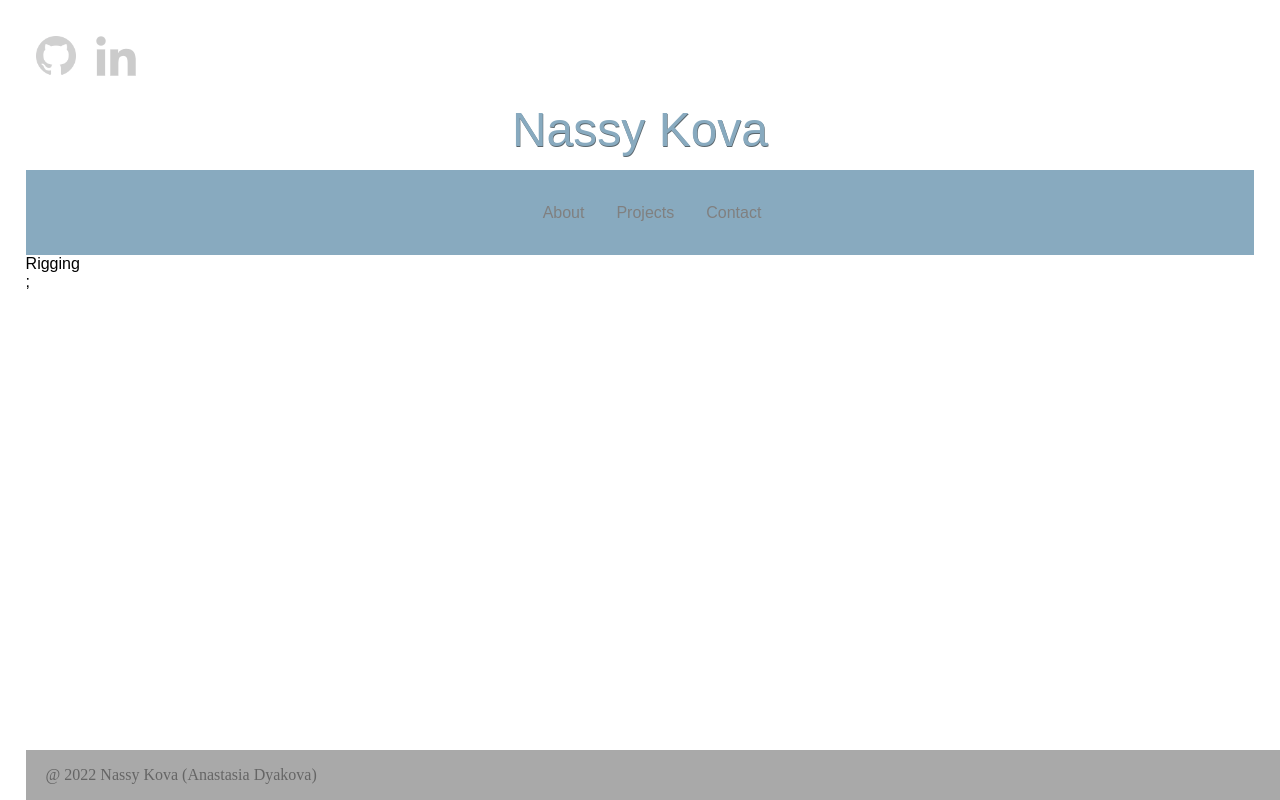
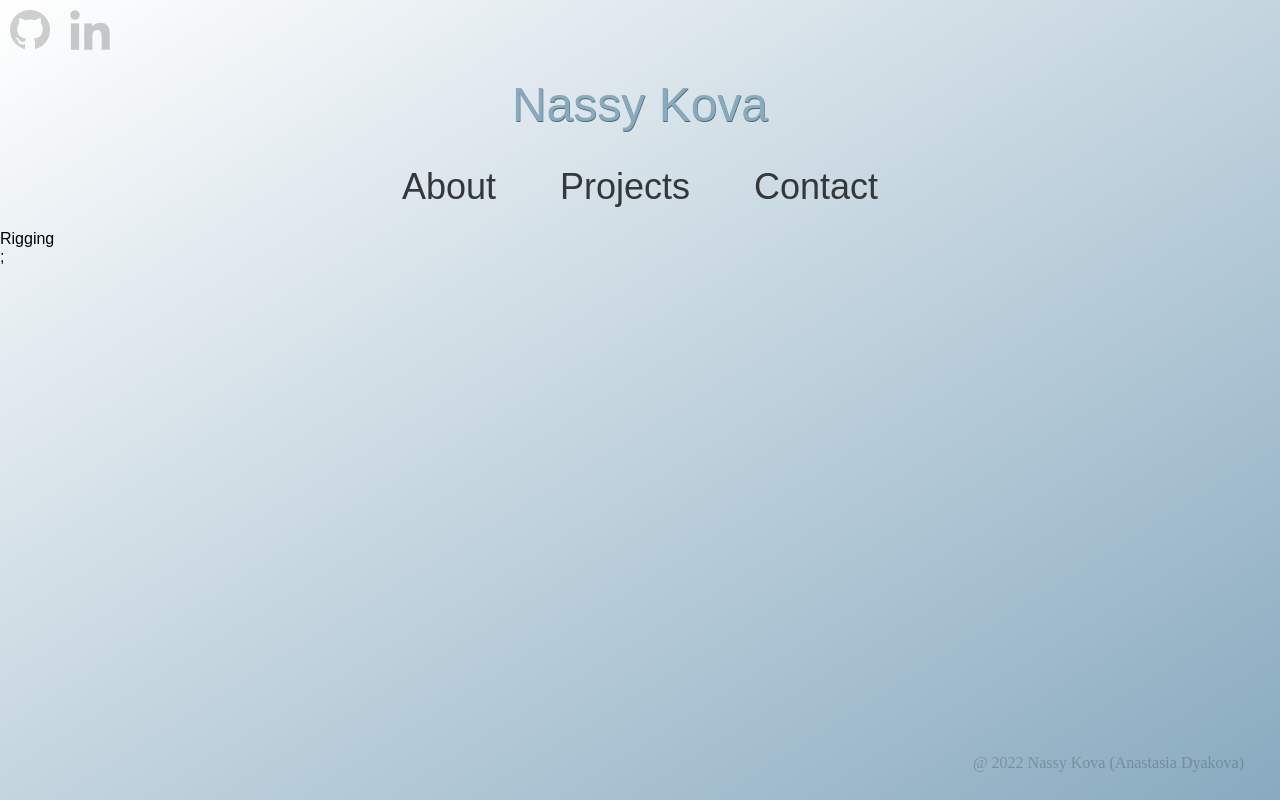
Before and after one commit to NassyKova/website, a React (Create React App) app: page /rigging in a window 1280 px wide. Built offline with nearby package versions, Linux system fonts and the light colour scheme.

Commit message:
added more style, work on projects

```diff
--- a/src/GlobalStyle.jsx
+++ b/src/GlobalStyle.jsx
@@ -20,10 +20,9 @@ export const GlobalStyle = createGlobalStyle`
 body{
   margin: 0;
   padding: 0;
-  font-family: $body-font-family;
-    margin: 2vw;
-    min-height: calc(100vh - 4vw);
-    background-image: linear-gradient(to bottom right, rgba(255,0,0,0),$primary2);
+  font-family: var(--body-font-family);//??
+    min-height: calc(100vh);
+    background-image: linear-gradient(to bottom right, rgba(255,0,0,0),var(--primary2));
     background-size: 100% 100%;
     display: flex;
     flex-direction: column;
--- a/src/components/Footer/Footer.styles.jsx
+++ b/src/components/Footer/Footer.styles.jsx
@@ -7,15 +7,17 @@ export const Wrapper = styled.div`
   display: flex;
   align-items: center;
   height: 50px;
-  background: darkgrey;
   padding: 0 20 px;
   bottom: 10;
 `;
 
 export const Content = styled.div`
-  position: relative;
+  position: absolute;
+
   margin: 20px;
-  text-align: end;
-  opacity: 0.4;
+  bottom: 8px;
+  right: 16px;
+  z-index: 10;
+  opacity: 0.2;
   font-family: "Libre Baskerville", serif;
 `;
--- a/src/components/Navbar/NavbarElements.js
+++ b/src/components/Navbar/NavbarElements.js
@@ -3,37 +3,39 @@ import { NavLink as Link } from "react-router-dom";
 import styled from "styled-components";
 
 export const Nav = styled.nav`
-  background: var(--primary2);
+
   height: 85px;
   display: flex;
   justify-content: space-around;
   list-style: none;
   padding: 0.2rem calc((100vw - 1000px) / 2);
   z-index: 12;
-  :hover{
-        background-color: var(--primary3);
-        transition: 0.3s;
-        color: var(--primary4);
-                text-shadow: 0.5px 0.5px var(--neutral2);
-                text-decoration: none;
-        }
+  font-size: 1.5em;
+
 `;
 
 export const NavLink = styled(Link)`
-  color: #808080;
+
   display: flex;
   align-items: center;
   text-decoration: none;
-  padding: 0 1rem;
+
   height: 100%;
+  border-radius: 20%;
+            padding: 1.5vw;
+            margin: 1vw;
+            font-size: 1.5em;
+            color: #35383a;
   cursor: pointer;
   &.active {
-    color: #4d4dff;
+    color: var(--primary4);
+    text-shadow: 0.5px 0.5px var(--neutral2);
+    text-decoration: none;
   }
-  :hover{
-        background-color: var(--primary2);
-        transition: 0.3s;
-        }
+  :hover {
+    background-color: var(--primary3);
+    transition: 0.3s;
+  }
 `;
 
 export const Bars = styled(FaBars)`
@@ -53,7 +55,7 @@ export const Bars = styled(FaBars)`
 export const NavMenu = styled.div`
   display: flex;
   align-items: center;
-  margin-right: -24px;
+  /* margin-right: -24px; */
   /* Second Nav */
   /* margin-right: 24px; */
   /* Third Nav */
--- a/src/components/pages/Projects/Projects.jsx
+++ b/src/components/pages/Projects/Projects.jsx
@@ -1,13 +1,15 @@
 import React from "react";
 import Blog1 from "../../../img/blog/tech1.jpg";
+import { Wrapper, Title, Project , ProjectImage, ProjectContent} from "./Projects.styles";
 
 const Blogs = () => {
     return (
+        <Wrapper>
         <div>
             <h2>Lorem Ipsum</h2>
             <h5>30.02.2025</h5>
-            <img src={Blog1} alt="Laptop" />
-            <p>
+            <ProjectImage src={Blog1} alt="Laptop"> </ProjectImage>
+            <ProjectContent>
                 Integer id libero dapibus, vestibulum purus id, condimentum
                 erat. Sed auctor diam ut elit interdum euismod. Proin arcu diam,
                 interdum a venenatis in, pulvinar vel justo. Integer viverra
@@ -20,8 +22,9 @@ const Blogs = () => {
                 augue lorem mollis ante, sed aliquet arcu nibh ut tortor. In
                 rhoncus, tortor ut vehicula finibus, tortor justo elementum
                 magna, id molestie tellus mi ut turpis.
-            </p>
+                </ProjectContent>
         </div>
+        </Wrapper>
     );
 };
 
--- a/src/components/pages/Projects/Projects.styles.jsx
+++ b/src/components/pages/Projects/Projects.styles.jsx
@@ -1,15 +1,14 @@
 import styled from "styled-components";
 
-// hover image rules
-@mixin hover_img {
-    opacity: 40%;
-    transition: 0.3s;
-    transform: scale(1.1);
-}
+export const Wrapper = styled.div`
 
+`
 
-// Blog
-div.blog-post {
+export const Title = styled.div`
+
+`
+
+export const ProjectContent = styled.div`
     border: 2px dotted $primary1;
     padding: 1vw;
     margin: 0.5vw;
@@ -24,108 +23,50 @@ div.blog-post {
                 font-size: 0.7em;
                 color: #5b666c;
                 margin: 1vw;
-            }
-    .picture-post {
-    display: flex;
-        img {
+            }`
+
+export const Project = styled.div``
+
+export const ProjectImage = styled.img`
         width: 200px;
         border-radius: 25%;
-        p {
-            padding: 0.5vw;
-            color: black;
-        }
-
-        @media screen and (max-width: 600px) {
-            width: 40%;
-            object-fit: contain;
-        }
-
-        @media screen and (max-width: 800px) {
-            width: 30%;
-            object-fit: contain;
-        }
-        }
-        p {
-            padding: 0.5vw;
-            color: black;
-        }
-        img:hover {
-        @include hover_img;
-        }
-    }
+    :hover {
+        opacity: 40%;
+    transition: 0.3s;
+    transform: scale(1.1);
 }
 
-div.blog-post1 {
-    display: flex;
-    flex-direction: column;
-    justify-content: center;
-    align-items: center;
+`
 
-    h2 {
-        font-size: 2em;
-    }
-    h5 {
-        font-size: 0.7em;
-        color: #5b666c;
-        margin: 1vw;
-    }
 
-.picture-post1 {
 
-    }
-    img {
+// // Blog
+// div.blog-post {
 
-        margin: 0vw 20vw 5vw 20vw;
-    }
-    p {
-        padding: 0.5vw;
-        margin: 0vw 20vw 5vw 20vw;
+//     .picture-post {
+//     display: flex;
+//         img {
 
-    }
-}
+//         p {
 
-.comment-box {
-    display: flex;
-    align-items: center;
-    flex-direction: column;
-    margin-top: 2vw;
-        h1 {
-        text-align: center;
-    }
-        .contact-form {
-            width: 30%;
-            margin: 1rem 5rem 5rem 5rem;
-            display: flex;
-            flex-direction: column;
-            justify-content: flex-start;
-            @media screen and (max-width: 600px) {
-                width: 60%;
-            }
+//         }
 
-            @media screen and (max-width: 800px) {
-                width: 60%;
-            }
-            #input-message {
-            height: 100px;
-                    }
-            }
-            form {
-                button {
+//         @media screen and (max-width: 600px) {
+//             width: 40%;
+//             object-fit: contain;
+//         }
 
-                    background-color: $primary1;
-                    margin: 1em 0em;
-
-                    @media screen and (max-width: 600px) {
-                        height: 50px;
-                    }
-
-                    @media screen and (max-width: 800px) {
-                        height: 50px;
-                    }
-
-                }
-                button:hover {
-                    color: #AEB9F2;
-                }
-            }
-}
+//         @media screen and (max-width: 800px) {
+//             width: 30%;
+//             object-fit: contain;
+//         }
+//         }
+//         p {
+//             padding: 0.5vw;
+//             color: black;
+//         }
+//         img:hover {
+//         @include hover_img;
+//         }
+//     }
+// }
```
